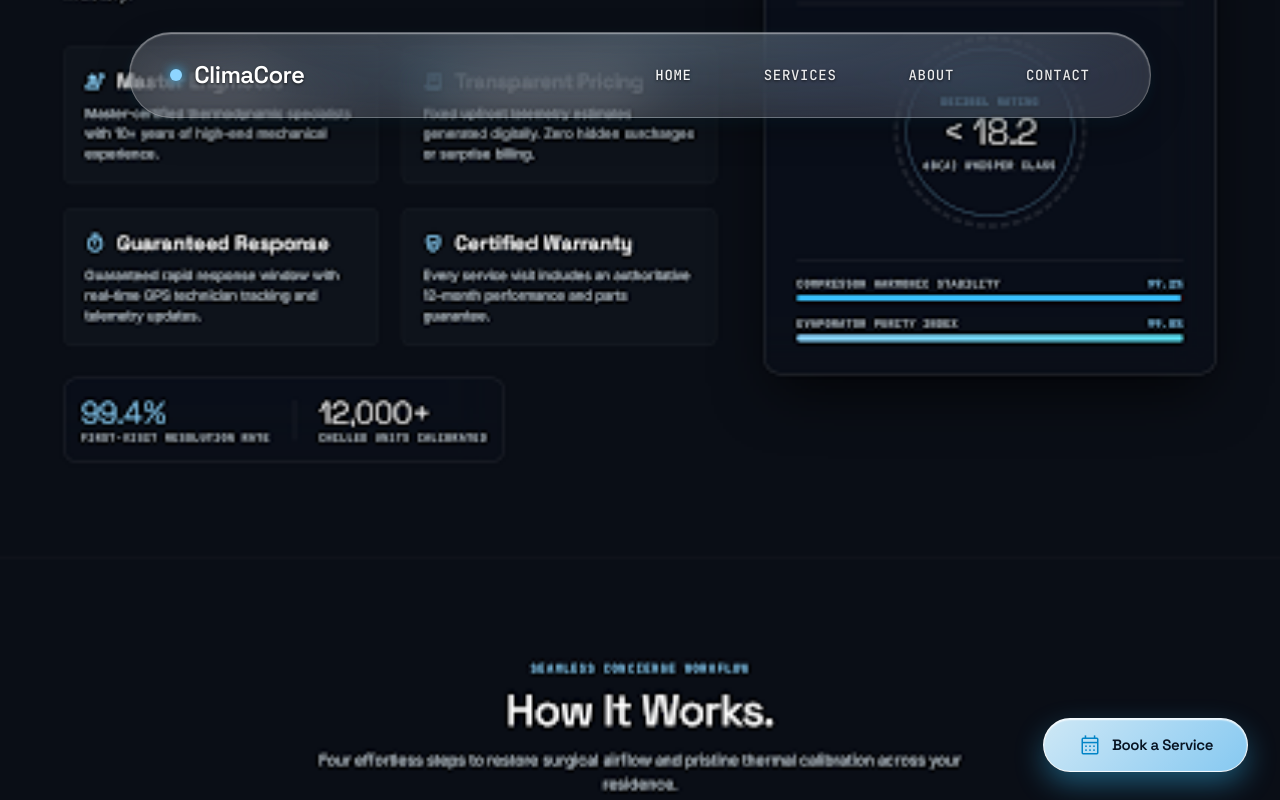
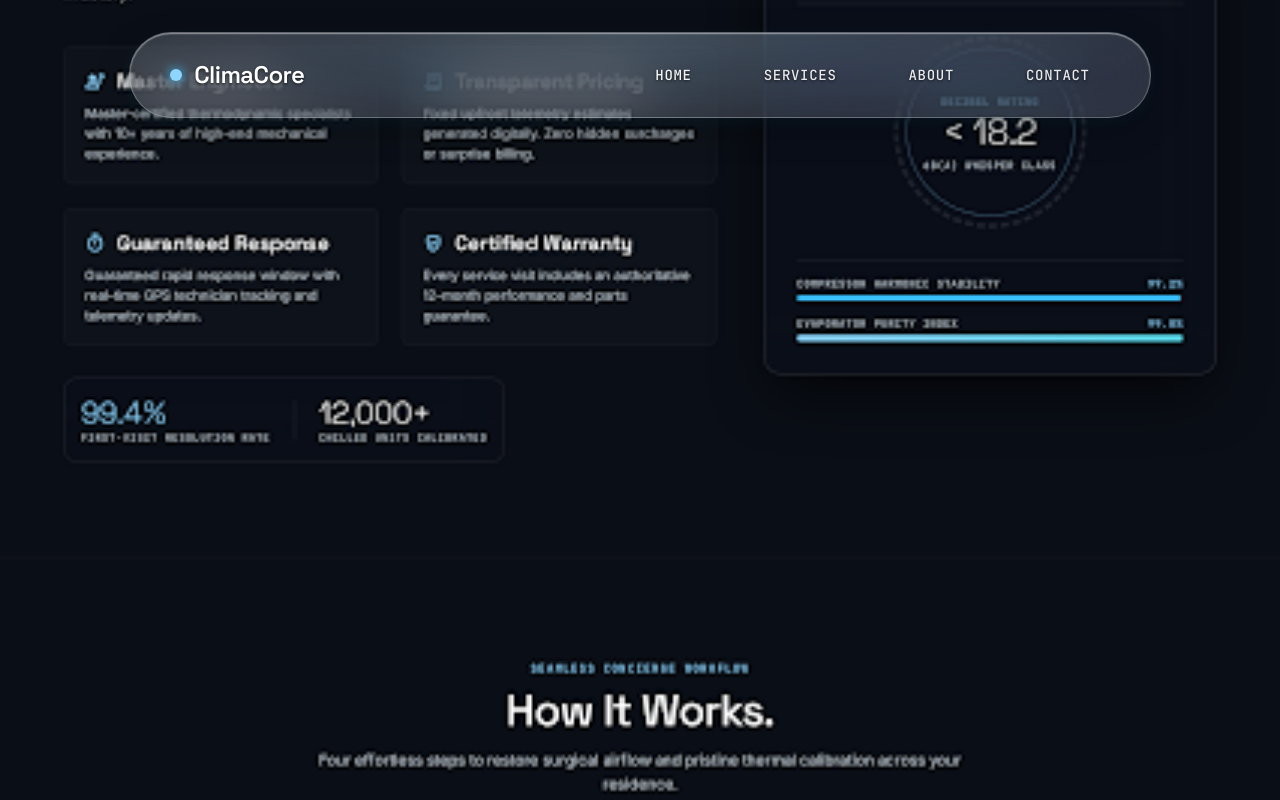
Before and after one commit to AKSHAYBHAMMAR/ezcool, a Next.js app: page / in a window 1280 px wide. Shown: the top 800 px of the page. Built offline with nearby package versions, Linux system fonts and the light colour scheme.

Commit message:
Remove watermark workaround overlays and floating booking button

```diff
--- a/src/app/globals.css
+++ b/src/app/globals.css
@@ -62,18 +62,6 @@ body {
     inset 0 -1px 1px 0 rgba(0, 0, 0, 0.08);
 }
 
-/* Targeted rule to hide any external injected Gemini floating badge/widget */
-[class*="gemini-badge"],
-[id*="gemini-badge"],
-[class*="gemini-watermark"],
-[id*="gemini-watermark"],
-[aria-label*="Gemini"],
-[data-testid*="gemini"] {
-  display: none !important;
-  opacity: 0 !important;
-  pointer-events: none !important;
-}
-
 .glow-cyan {
   box-shadow: 0 0 35px -5px rgba(56, 189, 248, 0.38);
 }
--- a/src/app/page.tsx
+++ b/src/app/page.tsx
@@ -6,7 +6,6 @@ import HowItWorks from '@/components/HowItWorks';
 import Testimonials from '@/components/Testimonials';
 import BookingSection from '@/components/BookingSection';
 import Footer from '@/components/Footer';
-import FloatingBookingButton from '@/components/FloatingBookingButton';
 
 export default function Home() {
   return (
@@ -18,7 +17,6 @@ export default function Home() {
       <Testimonials />
       <BookingSection />
       <Footer />
-      <FloatingBookingButton />
     </main>
   );
 }
--- a/src/components/FloatingBookingButton.tsx
+++ /dev/null
@@ -1,30 +0,0 @@
-'use client';
-
-import React from 'react';
-
-export default function FloatingBookingButton() {
-  return (
-    <aside
-      aria-label="Quick Service Booking"
-      className="fixed bottom-6 right-6 sm:bottom-7 sm:right-7 md:bottom-7 md:right-8 z-50 pointer-events-auto"
-    >
-      <a
-        href="#booking"
-        className="group relative inline-flex items-center justify-center gap-2.5 w-[205px] h-[54px] rounded-full font-headline text-sm sm:text-[15px] font-semibold text-[#071322] tracking-tight transition-all duration-300 active:scale-95 hover:scale-[1.04] focus:outline-none focus:ring-2 focus:ring-[#38bdf8] focus:ring-offset-2 focus:ring-offset-[#0a0e16]"
-        style={{
-          background:
-            'linear-gradient(135deg, rgba(214, 241, 255, 0.96) 0%, rgba(142, 213, 255, 0.94) 100%)',
-          border: '1px solid rgba(255, 255, 255, 0.85)',
-          boxShadow:
-            '0 12px 30px -2px rgba(56, 189, 248, 0.45), 0 4px 14px rgba(0, 0, 0, 0.25), inset 0 1px 1.5px rgba(255, 255, 255, 0.9)',
-        }}
-        aria-label="Book a Service"
-      >
-        <span className="material-symbols-outlined text-[20px] text-[#0284c7] transition-transform duration-300 group-hover:rotate-12">
-          calendar_month
-        </span>
-        <span className="font-semibold select-none">Book a Service</span>
-      </a>
-    </aside>
-  );
-}
```
Also changed, not shown: 1 other file (tests, documents, lock files or other folders).
